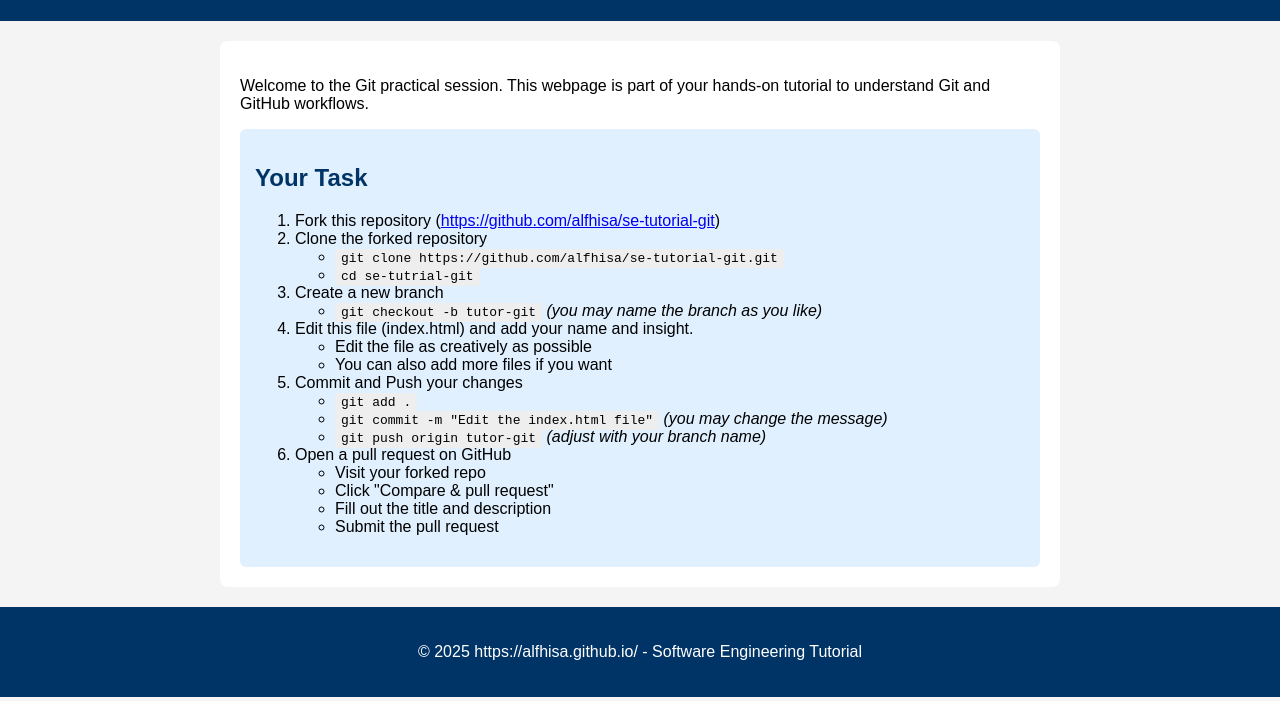
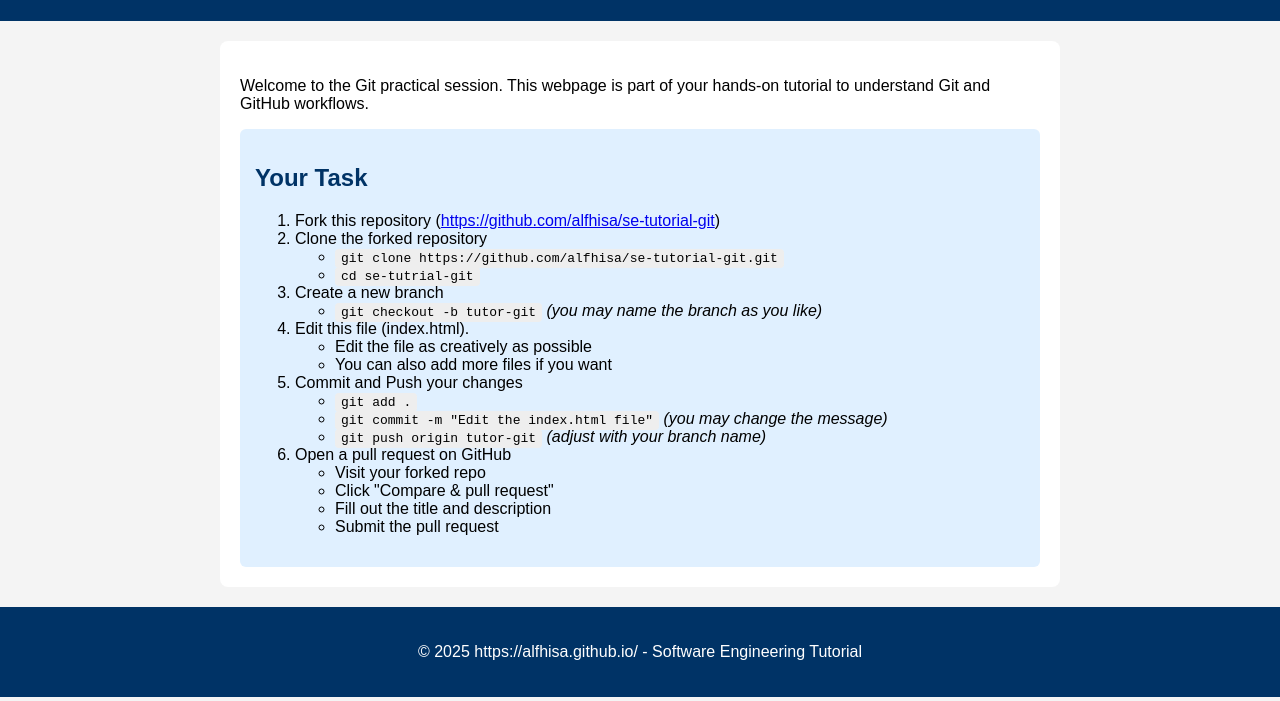
Before and after one commit to zeniarifani/se-tutorial-git, a plain HTML site: page index.html in a window 1280 px wide. Shown: the part 99-800 px from the top of the page. Drawn offline with Linux system fonts and the light colour scheme.

Commit message:
update index.html

```diff
--- a/index.html
+++ b/index.html
@@ -63,7 +63,7 @@
             <li><code>git checkout -b tutor-git</code> <em>(you may name the branch as you like)</em></li>
           </ul>
         </li>
-        <li>Edit this file (index.html) and add your name and insight.
+        <li>Edit this file (index.html).
           <ul>
             <li>Edit the file as creatively as possible</li>
             <li>You can also add more files if you want</li>
```
